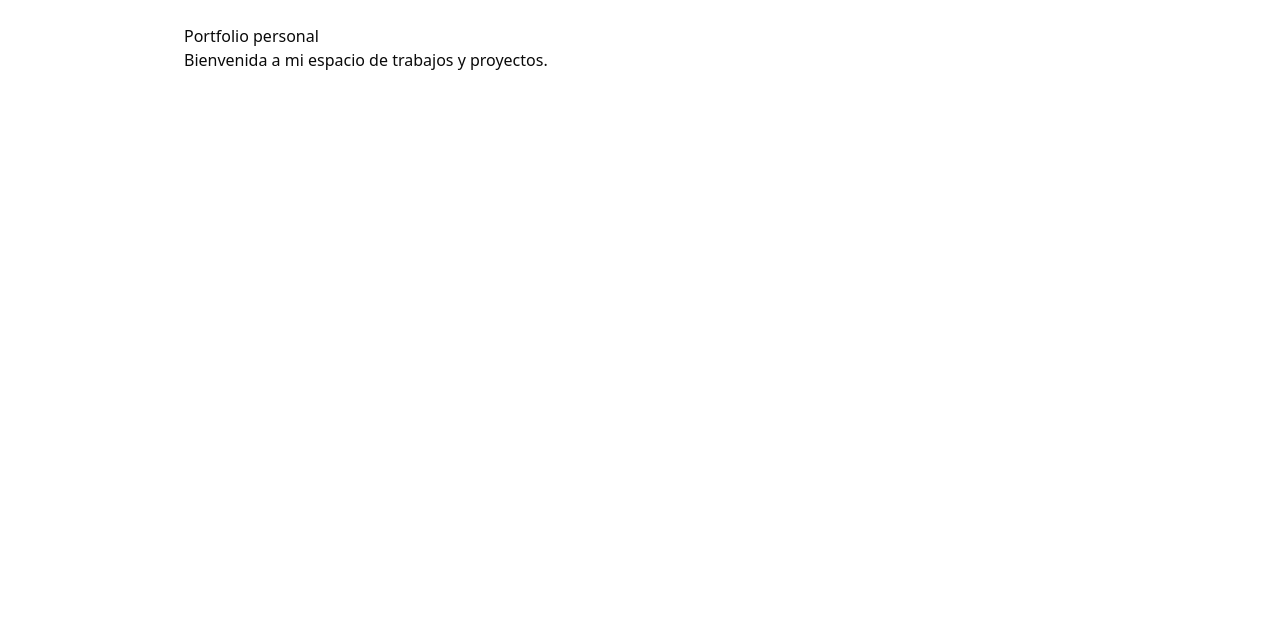
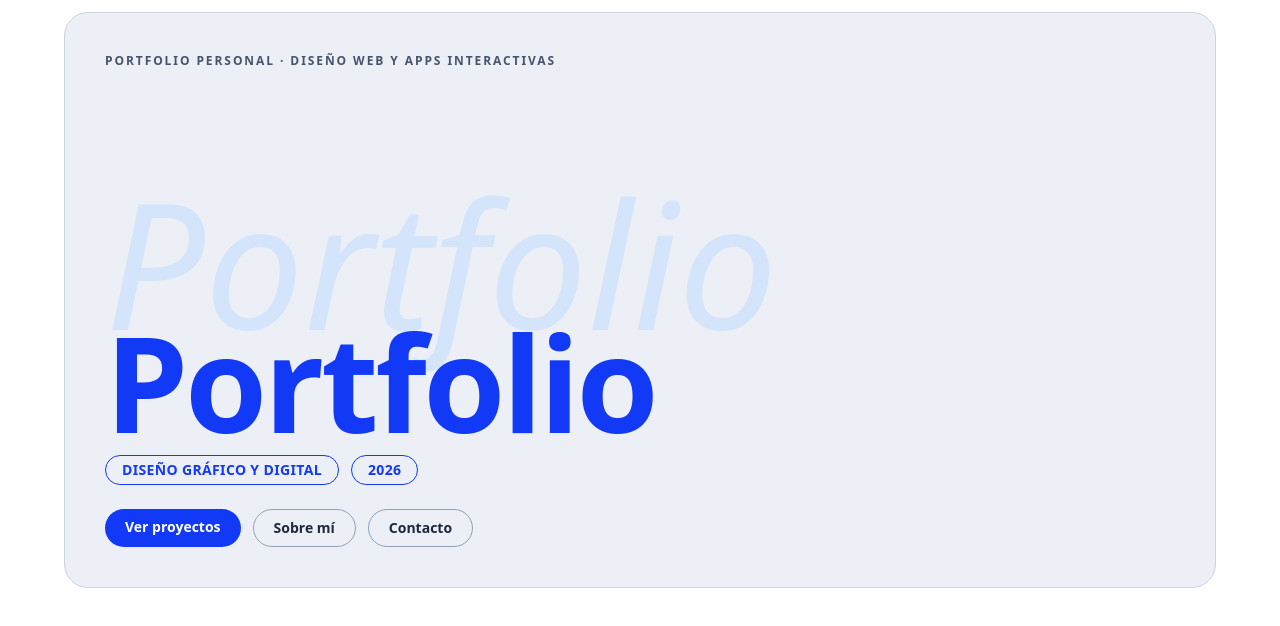
Before and after one commit to amanda1234-cell/portfolio_vue_amanda_salto_mansilla, a Vue app: page /portfolio in a window 1280 px wide. Shown: the top 626 px of the page. Built offline with nearby package versions, Linux system fonts and the light colour scheme.

Commit message:
feat: completar seccion profesional y mejorar portada y contacto

```diff
--- a/src/pages/about/AboutView.vue
+++ b/src/pages/about/AboutView.vue
@@ -1,14 +1,68 @@
 <template>
-  <section>
-    <h2>Sobre mi</h2>
-    <h3>Estudios</h3>
-    <p>Aqui podras incluir tus estudios y formacion.</p>
+  <section class="about">
+    <h2>Sobre mí</h2>
+    <p>
+      Soy una diseñadora y desarrolladora web en formación, enfocada en crear
+      interfaces limpias, útiles y adaptadas a distintos dispositivos.
+    </p>
 
-    <h3>Habilidades</h3>
-    <ul>
-      <li>Diseno web</li>
-      <li>Desarrollo frontend</li>
-      <li>Trabajo en equipo</li>
-    </ul>
+    <div class="about-grid">
+      <article class="about-card">
+        <h3>Estudios</h3>
+        <ul>
+          <li>Grado en Diseño Web y Apps Interactivas (en curso)</li>
+          <li>Curso de UX/UI y prototipado en Figma</li>
+          <li>Formación en maquetación responsive con HTML y CSS</li>
+        </ul>
+      </article>
+
+      <article class="about-card">
+        <h3>Habilidades</h3>
+        <ul>
+          <li>Vue 3 con TypeScript</li>
+          <li>Maquetación con Flexbox y Grid</li>
+          <li>Diseño de interfaces y sistemas visuales</li>
+          <li>Organización de proyectos con Git y GitHub</li>
+        </ul>
+      </article>
+    </div>
+
+    <article class="about-card">
+      <h3>Información profesional</h3>
+      <p>
+        Me interesa combinar diseño y desarrollo frontend para construir
+        experiencias visuales consistentes y funcionales.
+      </p>
+    </article>
   </section>
 </template>
+
+<style scoped>
+.about {
+  display: flex;
+  flex-direction: column;
+  gap: 1rem;
+}
+
+.about-grid {
+  display: grid;
+  grid-template-columns: 1fr;
+  gap: 1rem;
+}
+
+.about-card {
+  border: 1px solid #ddd;
+  border-radius: 10px;
+  padding: 1rem;
+}
+
+ul {
+  padding-left: 1.2rem;
+}
+
+@media (min-width: 768px) {
+  .about-grid {
+    grid-template-columns: repeat(2, minmax(0, 1fr));
+  }
+}
+</style>
--- a/src/pages/contact/ContactView.vue
+++ b/src/pages/contact/ContactView.vue
@@ -1,43 +1,112 @@
 <script setup lang="ts">
-import { ref } from "vue";
+import { reactive, ref } from "vue";
 
 const name = ref("");
 const email = ref("");
 const message = ref("");
 const sent = ref(false);
+const errors = reactive({
+  name: "",
+  email: "",
+  message: "",
+});
+
+const isValidEmail = (value: string) => /^[^\s@]+@[^\s@]+\.[^\s@]+$/.test(value);
+
+const validateForm = () => {
+  errors.name = name.value.trim() ? "" : "El nombre es obligatorio.";
+  errors.email = isValidEmail(email.value)
+    ? ""
+    : "Introduce un email válido.";
+  errors.message =
+    message.value.trim().length >= 10
+      ? ""
+      : "El mensaje debe tener al menos 10 caracteres.";
+
+  return !errors.name && !errors.email && !errors.message;
+};
 
 const submitForm = () => {
+  sent.value = false;
+  if (!validateForm()) {
+    return;
+  }
   sent.value = true;
+  name.value = "";
+  email.value = "";
+  message.value = "";
 };
 </script>
 
 <template>
-  <section>
+  <section class="contact">
     <h2>Contacto</h2>
+    <p>Si quieres colaborar conmigo, envíame un mensaje.</p>
     <form class="contact-form" @submit.prevent="submitForm">
       <label>
         Nombre
         <input v-model="name" type="text" required />
+        <small v-if="errors.name" class="error">{{ errors.name }}</small>
       </label>
       <label>
         Email
         <input v-model="email" type="email" required />
+        <small v-if="errors.email" class="error">{{ errors.email }}</small>
       </label>
       <label>
         Mensaje
         <textarea v-model="message" rows="4" required />
+        <small v-if="errors.message" class="error">{{ errors.message }}</small>
       </label>
       <button type="submit">Enviar</button>
     </form>
-    <p v-if="sent">Mensaje enviado (simulado).</p>
+    <p v-if="sent" class="success">Mensaje enviado correctamente.</p>
   </section>
 </template>
 
 <style scoped>
+.contact {
+  display: flex;
+  flex-direction: column;
+  gap: 0.75rem;
+}
+
 .contact-form {
   display: flex;
   flex-direction: column;
   gap: 0.75rem;
-  max-width: 420px;
+  max-width: 560px;
+}
+
+label {
+  display: flex;
+  flex-direction: column;
+  gap: 0.35rem;
+}
+
+input,
+textarea {
+  border: 1px solid #cfcfcf;
+  border-radius: 8px;
+  padding: 0.6rem 0.75rem;
+}
+
+button {
+  width: fit-content;
+  padding: 0.6rem 1rem;
+  border: 1px solid #111;
+  border-radius: 8px;
+  background: #111;
+  color: #fff;
+  cursor: pointer;
+}
+
+.error {
+  color: #b42318;
+  font-size: 0.85rem;
+}
+
+.success {
+  color: #067647;
 }
 </style>
--- a/src/pages/home/HomeView.vue
+++ b/src/pages/home/HomeView.vue
@@ -1,14 +1,62 @@
+<script setup lang="ts">
+import { RouterLink } from "vue-router";
+</script>
+
 <template>
-  <section class="home">
-    <h2>Portfolio personal</h2>
-    <p>Bienvenida a mi espacio de trabajos y proyectos.</p>
+  <section
+    class="relative mx-auto mt-3 flex min-h-[72vh] w-full max-w-6xl flex-col overflow-hidden rounded-3xl border border-slate-300 bg-[#eceff5] px-6 py-8 md:px-10 md:py-10"
+  >
+    <p class="text-xs font-semibold uppercase tracking-[0.16em] text-slate-600">
+      Portfolio personal · Diseño web y apps interactivas
+    </p>
+
+    <span
+      class="pointer-events-none absolute left-4 top-[28%] text-[20vw] font-medium italic leading-none text-blue-200/55 md:left-10 md:text-[11rem]"
+      aria-hidden="true"
+    >
+      Portfolio
+    </span>
+
+    <div class="relative z-10 mt-auto">
+      <h1
+        class="text-[18vw] font-black leading-[0.86] tracking-tight text-[#1239f6] sm:text-[6.5rem] md:text-[8.3rem]"
+      >
+        Portfolio
+      </h1>
+
+      <div class="mt-4 flex flex-wrap items-center gap-3">
+        <span
+          class="rounded-full border border-[#1239f6] px-4 py-1 text-sm font-semibold uppercase tracking-wide text-[#1239f6]"
+        >
+          Diseño gráfico y digital
+        </span>
+        <span
+          class="rounded-full border border-[#1239f6] px-4 py-1 text-sm font-semibold uppercase tracking-wide text-[#1239f6]"
+        >
+          2026
+        </span>
+      </div>
+
+      <div class="mt-6 flex flex-wrap gap-3">
+        <RouterLink
+          to="/portfolio/proyectos"
+          class="rounded-full bg-[#1239f6] px-5 py-2 text-sm font-semibold text-white transition hover:bg-[#0e2fd0]"
+        >
+          Ver proyectos
+        </RouterLink>
+        <RouterLink
+          to="/portfolio/sobre-mi"
+          class="rounded-full border border-slate-400 px-5 py-2 text-sm font-semibold text-slate-800 transition hover:bg-slate-100"
+        >
+          Sobre mí
+        </RouterLink>
+        <RouterLink
+          to="/portfolio/contacto"
+          class="rounded-full border border-slate-400 px-5 py-2 text-sm font-semibold text-slate-800 transition hover:bg-slate-100"
+        >
+          Contacto
+        </RouterLink>
+      </div>
+    </div>
   </section>
 </template>
-
-<style scoped>
-.home {
-  padding: 1.5rem;
-  max-width: 960px;
-  margin: 0 auto;
-}
-</style>
--- a/src/pages/portfolio/PortfolioLayout.vue
+++ b/src/pages/portfolio/PortfolioLayout.vue
@@ -8,7 +8,7 @@ import { RouterLink, RouterView } from "vue-router";
       <h1>Mi portfolio</h1>
       <nav class="portfolio-nav">
         <RouterLink to="/portfolio/proyectos">Proyectos</RouterLink>
-        <RouterLink to="/portfolio/sobre-mi">Sobre mi</RouterLink>
+        <RouterLink to="/portfolio/sobre-mi">Sobre mí</RouterLink>
         <RouterLink to="/portfolio/contacto">Contacto</RouterLink>
       </nav>
     </header>
```
